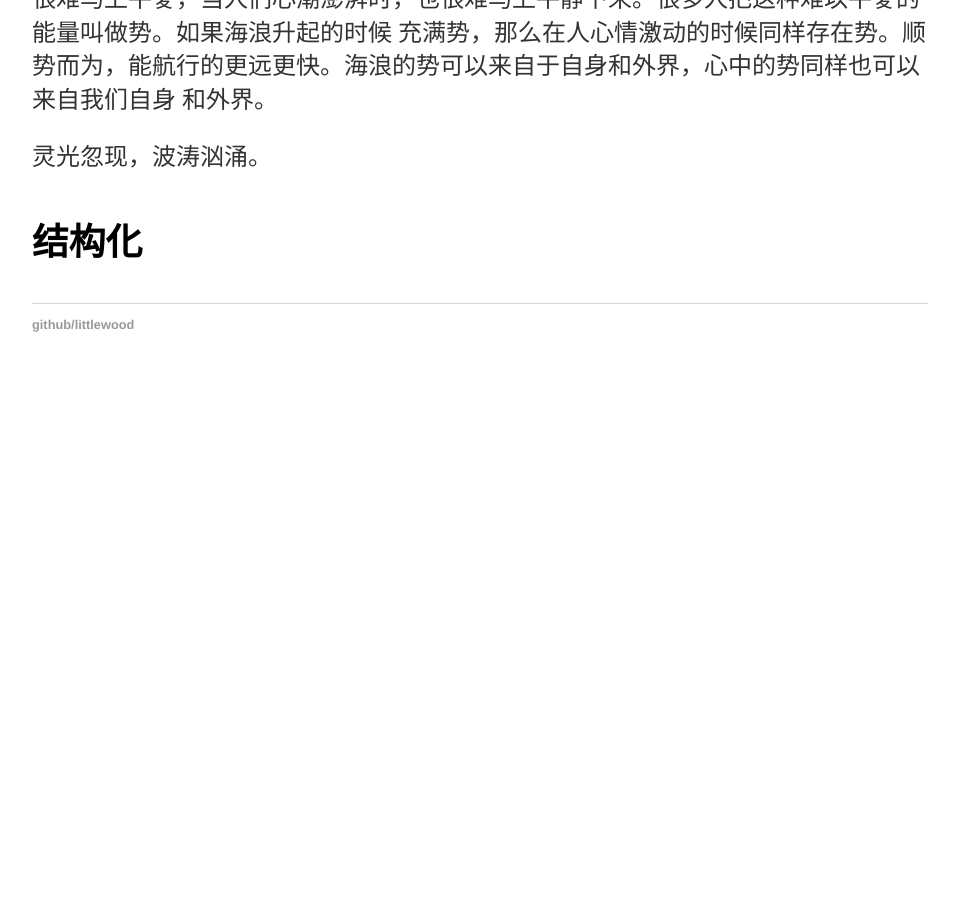
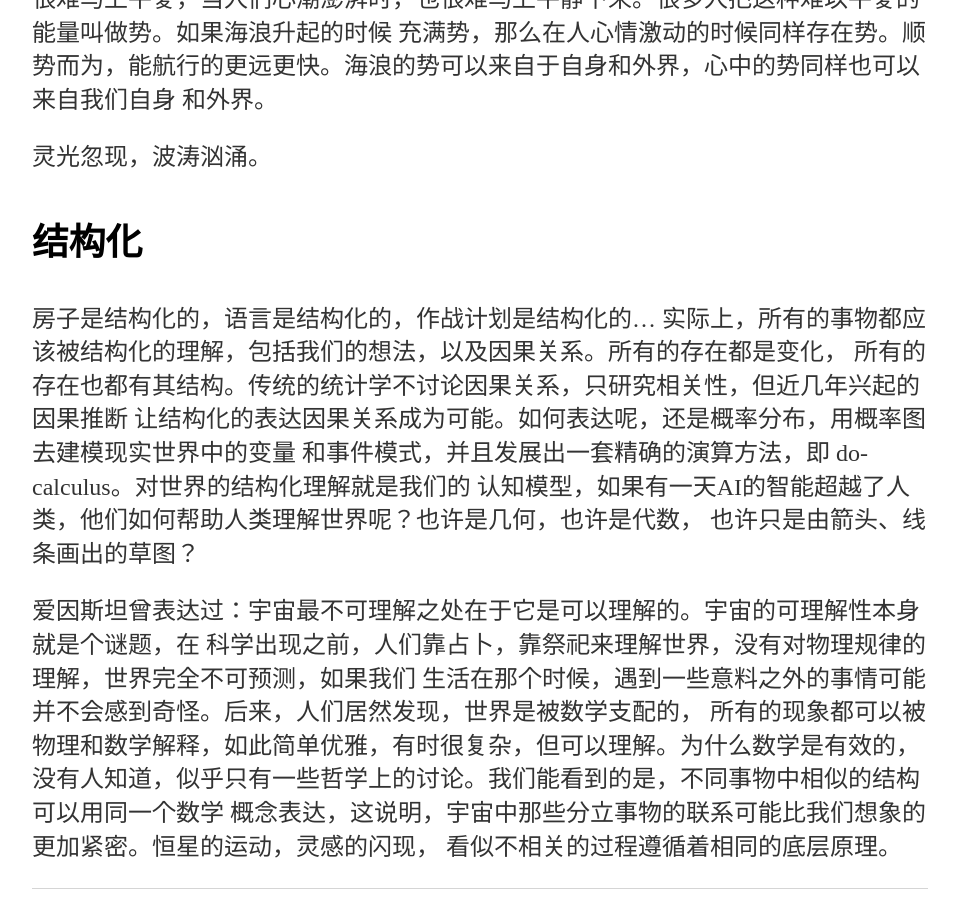
Before and after one commit to BITliudong/BITliudong.github.io, a Jekyll site: the page built from _posts/2024-02-03-灵光忽现，斗转星移.md, in a window 1280 px wide and 900 px high, scrolled down 1867 px. Shown: the whole window, without its empty margins (160-1119 px from the left). Built offline with Jekyll 4.4.1, drawn with Linux system fonts in a browser that asks for light colours; before the commit the page ends 2261 px from its top, so only the background shows below that.

Commit message:
结构化

```diff
--- a/_posts/2024-02-03-灵光忽现，斗转星移.md
+++ b/_posts/2024-02-03-灵光忽现，斗转星移.md
@@ -39,3 +39,18 @@ date: 2024-02-03
 
 灵光忽现，波涛汹涌。
 ### 结构化
+房子是结构化的，语言是结构化的，作战计划是结构化的...
+实际上，所有的事物都应该被结构化的理解，包括我们的想法，以及因果关系。所有的存在都是变化，
+所有的存在也都有其结构。传统的统计学不讨论因果关系，只研究相关性，但近几年兴起的因果推断
+让结构化的表达因果关系成为可能。如何表达呢，还是概率分布，用概率图去建模现实世界中的变量
+和事件模式，并且发展出一套精确的演算方法，即 do-calculus。对世界的结构化理解就是我们的
+认知模型，如果有一天AI的智能超越了人类，他们如何帮助人类理解世界呢？也许是几何，也许是代数，
+也许只是由箭头、线条画出的草图？
+
+爱因斯坦曾表达过：宇宙最不可理解之处在于它是可以理解的。宇宙的可理解性本身就是个谜题，在
+科学出现之前，人们靠占卜，靠祭祀来理解世界，没有对物理规律的理解，世界完全不可预测，如果我们
+生活在那个时候，遇到一些意料之外的事情可能并不会感到奇怪。后来，人们居然发现，世界是被数学支配的，
+所有的现象都可以被物理和数学解释，如此简单优雅，有时很复杂，但可以理解。为什么数学是有效的，
+没有人知道，似乎只有一些哲学上的讨论。我们能看到的是，不同事物中相似的结构可以用同一个数学
+概念表达，这说明，宇宙中那些分立事物的联系可能比我们想象的更加紧密。恒星的运动，灵感的闪现，
+看似不相关的过程遵循着相同的底层原理。
```
